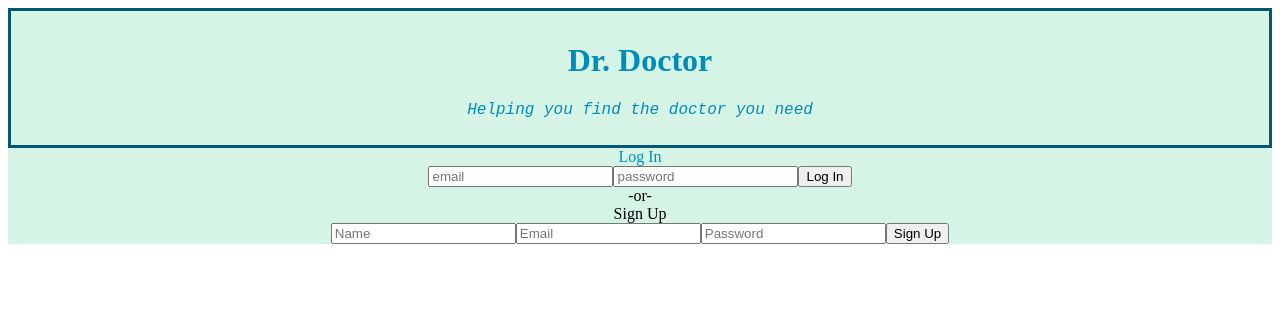
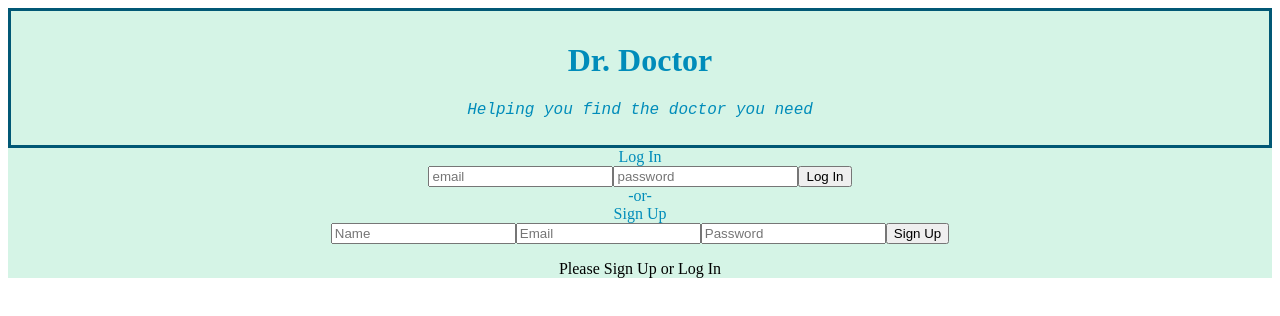
Before and after one commit to nmarini/dr-doctor-heroku, a React (Create React App) app in the folder client/: page / in a window 1280 px wide. Shown: the top 316 px of the page. Built offline with nearby package versions, Linux system fonts and the light colour scheme; no server answers.

Commit message:
reorganized where the components are

```diff
--- a/client/src/App.js
+++ b/client/src/App.js
@@ -5,7 +5,7 @@ import { connect } from 'react-redux';
 import { getCurrentUser } from './actions/currentUser.js';
 import { getDoctors } from './actions/doctors.js';
 import UserProfile from './containers/UserProfile.js';
-import DoctorList from './components/DoctorList.js';
+import CompleteDoctorList from './containers/CompleteDoctorList.js';
 import HomePage from './containers/HomePage.js';
 import NavBar from './components/NavBar.js';
 
@@ -27,7 +27,7 @@ class App extends Component {
             <NavBar />
             <Route exact path='/' component={HomePage} />
             <Route exact path='/userProfile' component={UserProfile} />
-            <Route exact path='/doctorList' component={DoctorList} />
+            <Route exact path='/doctorList' component={CompleteDoctorList} />
         </div>
       </Router>
     );
--- a/client/src/components/NavBar.js
+++ b/client/src/components/NavBar.js
@@ -13,7 +13,7 @@ const NavBar = ({currentUser}) => {
         <div className="NavRow">
             <div className="NavColumn"><NavLink to='/'><button className="button">Home Page</button></NavLink></div>
             <div className="NavColumn"><NavLink to='/userProfile'><button className="button" >User's Profile</button></NavLink></div>
-            {/* <div className="NavColumn"><NavLink to='/doctorList'>Doctor List</NavLink></div> */}
+            <div className="NavColumn"><NavLink to='/doctorList'><button className="button" >Doctor List</button></NavLink></div>
             <div className="NavLogout"><Logout/></div>
         </div>
     )
@@ -22,8 +22,7 @@ const NavBar = ({currentUser}) => {
             <div className="NavBar">
                 <div>
                     { currentUser ? <strong>Welcome, {currentUser.name} </strong> : null}
-                    {/* <div>{ currentUser ? <Logout/> : <Login/>}</div> */}
-                    <div>{ currentUser ? null : <Login/>}</div>
+                    <div>{ currentUser ? null : <div><Login/>-or-<Signup/></div>}</div>
                 </div>
                 {currentUser ? loggedIn() : ""}
             </div>
--- a/client/src/containers/CompleteDoctorList.js
+++ b/client/src/containers/CompleteDoctorList.js
@@ -1,5 +1,5 @@
 import React, { Component } from 'react';
-import DoctorContainer from './DoctorContainer';
+import DoctorSearch from '../components/DoctorSearch';
 
 class CompleteDoctorList extends Component {
 
@@ -8,7 +8,7 @@ class CompleteDoctorList extends Component {
             <div>
                 Complete Doctor List
 
-                <DoctorContainer />
+                <DoctorSearch />
 
             </div>
         )
--- a/client/src/containers/HomePage.js
+++ b/client/src/containers/HomePage.js
@@ -9,7 +9,7 @@ class HomePage extends Component {
         return (
             <div>
 
-                {this.props.currentUser ? <DoctorSearch /> : <div>-or- <Signup /></div>}
+                {this.props.currentUser ? <p>Please use the navigation bar to checkout Doctors, your Profile, or to Log Out</p> : <p>Please Sign Up or Log In</p>}
 
             </div>
         )
```
